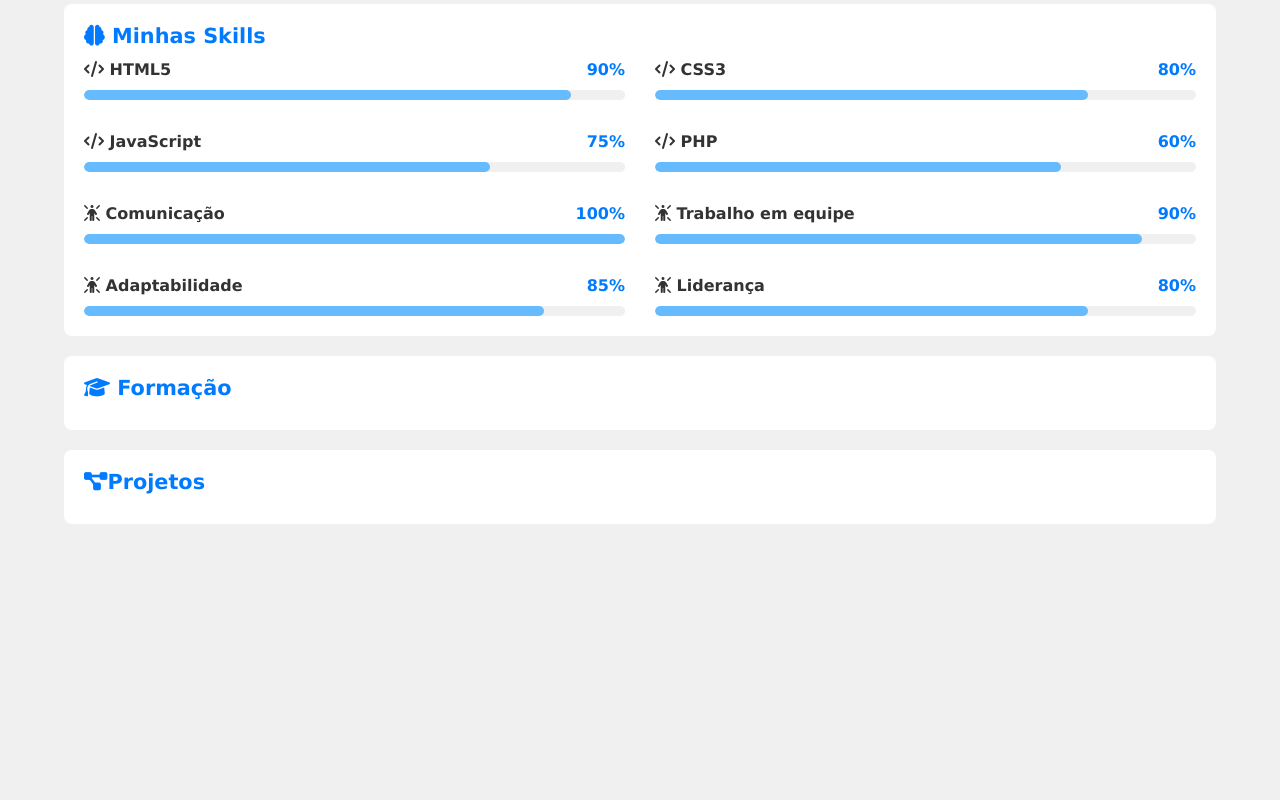
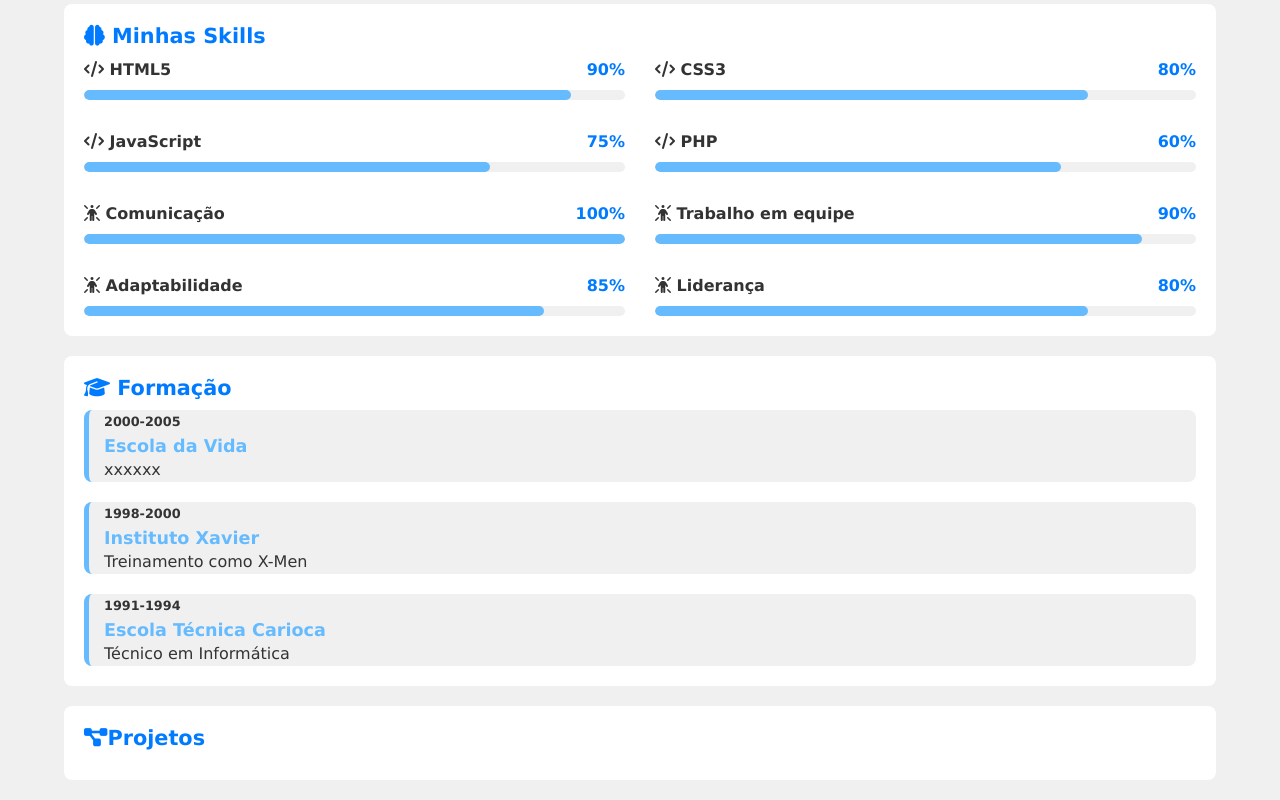
Before and after one commit to RafaelLiger/html-css, a plain HTML site: page Exercicios/desfio-portfolio/index.html in a window 1280 px wide. Shown: the part 1206-2006 px from the top of the page. Before the commit the page ends 1750 px from the top, so only its background shows below. Drawn offline with Linux system fonts and the light colour scheme.

Commit message:
area de formações

```diff
--- a/Exercicios/desfio-portfolio/estilos/style.css
+++ b/Exercicios/desfio-portfolio/estilos/style.css
@@ -158,6 +158,33 @@
     border-radius: 10px;
   }
 
+  #formacao-container {
+    display: flex;
+    flex-direction: column-reverse;
+    gap: 20px;
+  }
+  #formacao-container .curso {
+    background-color: var(--fundo-principal);
+    border-radius: 8px;
+    border-left: 5px solid var(--destaque-inverso);
+    padding-left: 15px;
+    transition: border-width 0.5s;
+  }
+  #formacao-container .curso:hover {
+    border-left-width: 15px;
+    cursor: pointer;
+    border-color: var(--destaque);
+  }
+  #formacao-container .periodo {
+    font-size: 0.8em;
+    font-weight: bold;
+    color: var(--texto);
+  }
+  #formacao-container .instituicao {
+    color: var(--destaque-inverso);
+    font-size: 1.1em;
+  }
+
   @media screen and (min-width: 768px) {
     #skill-container {
       grid-template-columns: 1fr 1fr;
--- a/Exercicios/desfio-portfolio/index.html
+++ b/Exercicios/desfio-portfolio/index.html
@@ -167,6 +167,27 @@
             </article><!--fim article#skills-->
             <article id="formacao">
                 <h2><i class="fa-solid fa-graduation-cap"></i> Formação </h2>
+
+                <div id="formacao-container">
+                    <div class="curso">
+                        <p class="periodo">1991-1994</p>
+                        <h3 class="instituicao">Escola Técnica Carioca</h3>
+                        <p class="titulacao">Técnico em Informática</p>
+
+                    </div>
+                    <div class="curso">
+                        <p class="periodo">1998-2000</p>
+                        <h3 class="instituicao">Instituto Xavier</h3>
+                        <p class="titulacao">Treinamento como X-Men</p>
+
+                    </div>
+                    <div class="curso">
+                        <p class="periodo">2000-2005</p>
+                        <h3 class="instituicao">Escola da Vida</h3>
+                        <p class="titulacao">xxxxxx</p>
+
+                    </div>
+                </div>
             </article><!--fim article#formacao-->
             <article id="projetos">
                 <h2><i class="fa-solid fa-diagram-project"></i>Projetos</h2>
```
